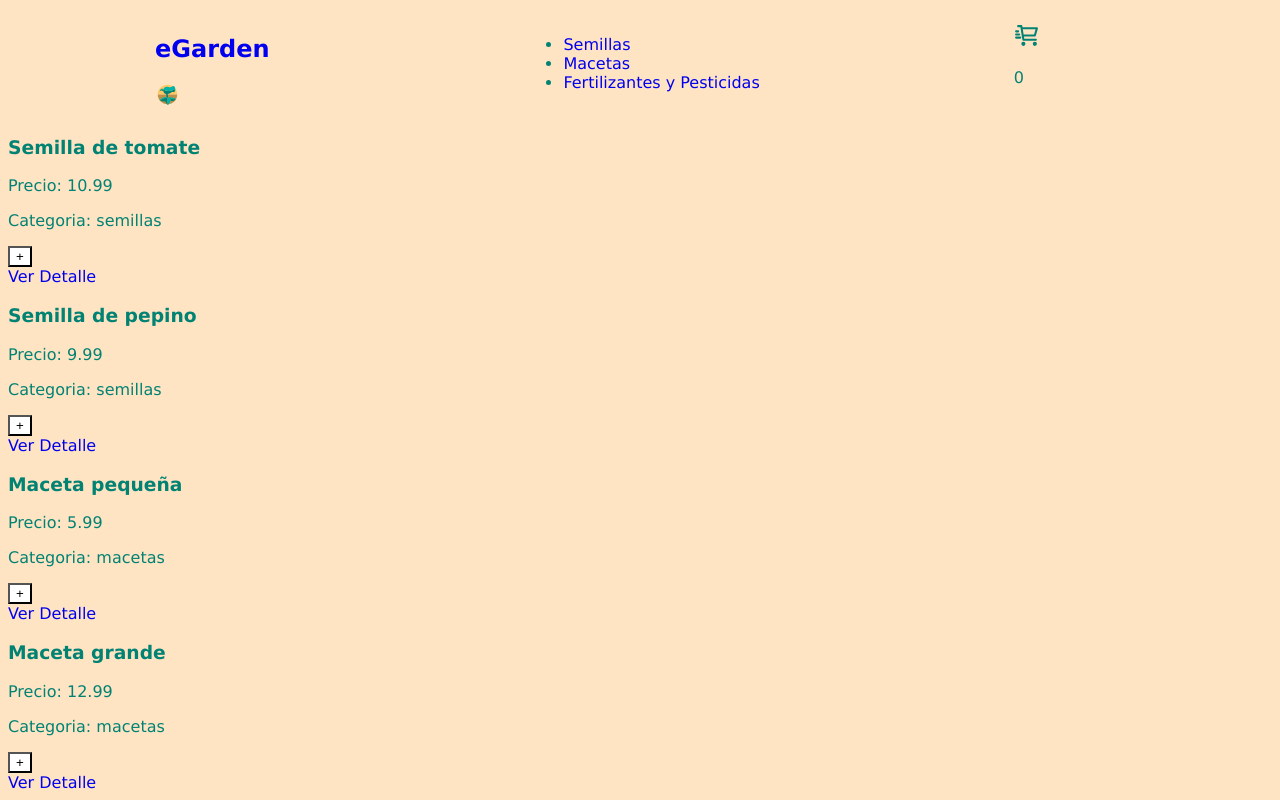
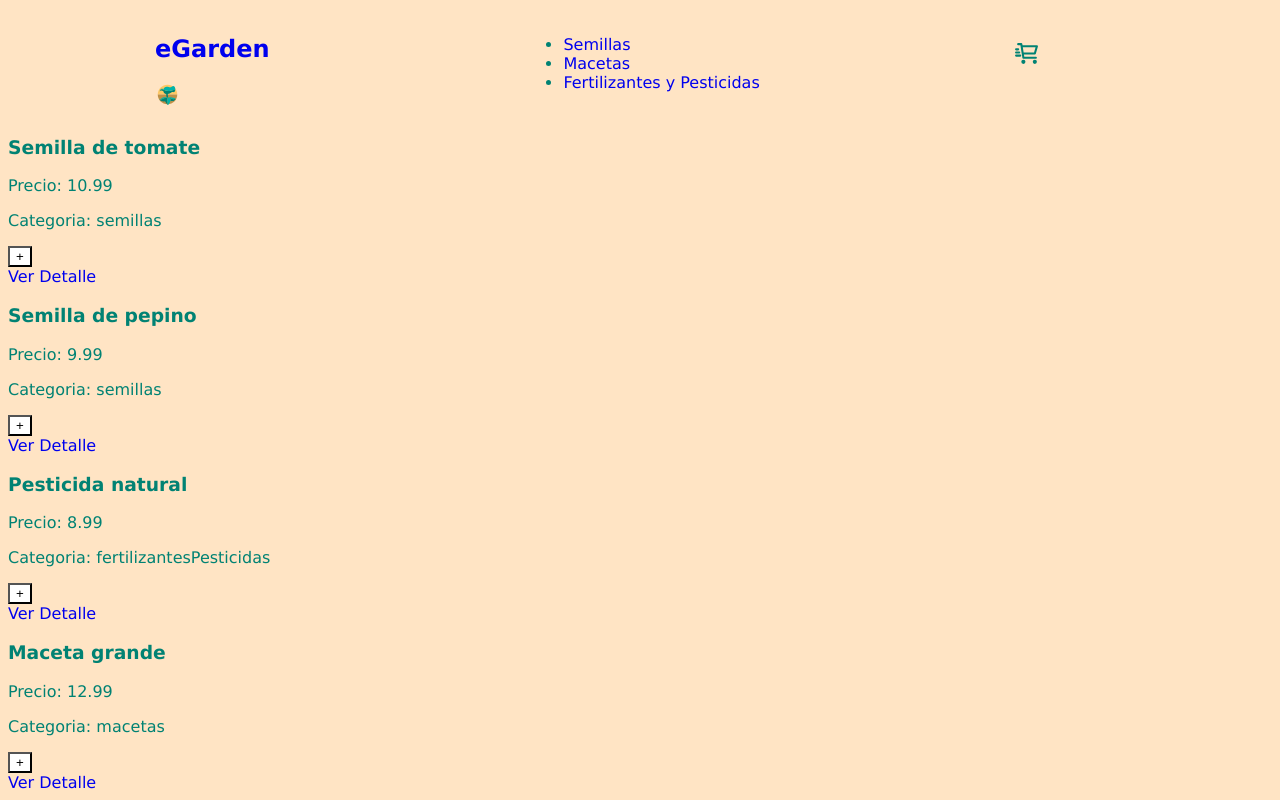
Before and after one commit to RGRamiroGomez/NavegaLasRutas-Gomez-Juarez, a React (Vite) app in the folder NavegaLasRutas-GOMEZ-JUAREZ/: page / in a window 1280 px wide. Shown: the top 800 px of the page. Built offline with nearby package versions, Linux system fonts and the light colour scheme.

Commit message:
Shuffle,Detalles

```diff
--- a/NavegaLasRutas-GOMEZ-JUAREZ/package.json
+++ b/NavegaLasRutas-GOMEZ-JUAREZ/package.json
@@ -10,6 +10,7 @@
     "preview": "vite preview"
   },
   "dependencies": {
+    "lodash": "^4.17.21",
     "react": "^18.3.1",
     "react-dom": "^18.3.1",
     "react-router-dom": "^6.26.0"
--- a/NavegaLasRutas-GOMEZ-JUAREZ/src/components/Cart.jsx
+++ b/NavegaLasRutas-GOMEZ-JUAREZ/src/components/Cart.jsx
@@ -9,7 +9,7 @@ export const Cart = () => {
     return (
         <div className='cart'>
             {cart? cart.map((e)=><CartItem key={e.id} prod={e}/>) : <p>Aqui encontras los productos</p>}
-            {cart? <Button color="white" funcion={()=>vaciarCart()}>Vaciar Carrito</Button> : <Link to='/'>Ir a comprar!</Link>}
+            {cart.length ? <Button color="white" funcion={()=>vaciarCart()}>Vaciar Carrito</Button> : <Link to='/'>Ir a comprar!</Link>}
         </div>
     )
 }
--- a/NavegaLasRutas-GOMEZ-JUAREZ/src/components/CartWidget.jsx
+++ b/NavegaLasRutas-GOMEZ-JUAREZ/src/components/CartWidget.jsx
@@ -7,7 +7,7 @@ export const CartWidget = () => {
     return (
         <div className='cartWidget'>
             <Link to='/carrito'><img src="/logoCart.svg" alt="logo carrito de compra" className='cartLogo' style={{textDecoration:'none'}}/></Link>
-            {cart ? <p>{cart.length}</p> : <p></p> }
+            {cart.length ? <p>{cart.length}</p> : <p></p> }
         </div>
     )
 }
--- a/NavegaLasRutas-GOMEZ-JUAREZ/src/components/ItemConteiner.jsx
+++ b/NavegaLasRutas-GOMEZ-JUAREZ/src/components/ItemConteiner.jsx
@@ -3,10 +3,12 @@ import { ItemCard } from "./ItemCard"
 import { getProductos } from "../mockend"
 import { useParams } from "react-router-dom"
 import { Link } from "react-router-dom"
+import _ from 'lodash'
 export const ItemConteiner = () => {
     const [items, setItems] = useState([])
     const [load,setLoad]=useState(true)
     const {categoria}=useParams()
+    const shuffleItems=_.shuffle(items)
 
     useEffect(()=>{
         setLoad(true)
@@ -23,7 +25,7 @@ export const ItemConteiner = () => {
     }
     return (
         <div className='ItemConteiner'>
-            {items.map((e)=>(<><ItemCard key={e.id} producto={e}></ItemCard>
+            {shuffleItems.map((e)=>(<><ItemCard key={e.id} producto={e}></ItemCard>
         <Link to={`/productos/${e.id}`} style={{textDecoration:'none'}}>Ver Detalle</Link></>))}
         </div>
     )
```
Also changed, not shown: 1 other file (tests, documents, lock files or other folders).
